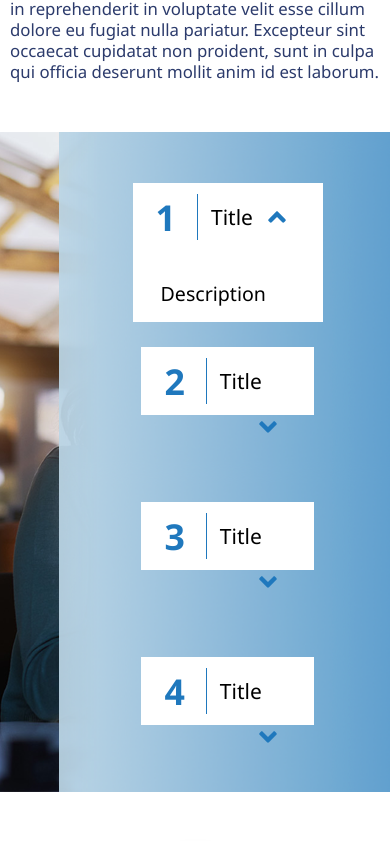
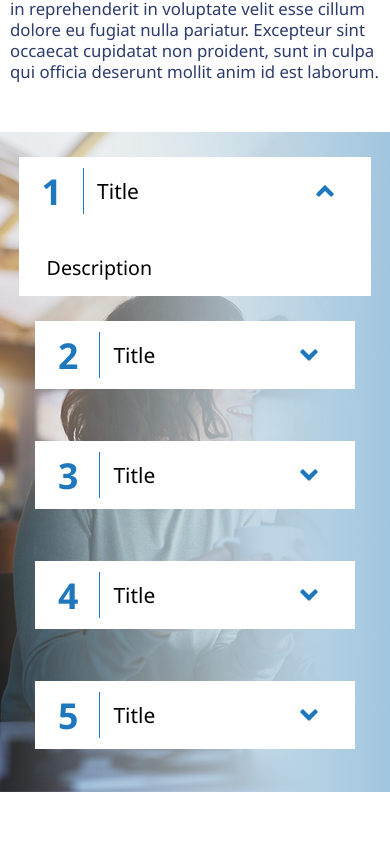
Before and after one commit to novikov1996/dj-support-page, a Vue app: page /#/ in a window 390 px wide. Shown: the part 1063-1904 px from the top of the page. Built offline with nearby package versions, Linux system fonts and the light colour scheme.

Commit message:
add media queries in slider

```diff
--- a/src/components/Reasons.vue
+++ b/src/components/Reasons.vue
@@ -49,15 +49,17 @@
     height 660px
     .slider
       display flex
+      justify-content flex-end
       width 85%
       background url("/static/images/gradient.png") center center no-repeat
       background-size cover
       overflow-y scroll
 
   .list
-    margin 51px 25px 51px 25%
-    padding-right 51px
+    margin 51px
+    padding 0 51px
     width 100%
+    max-width 600px
     .list-item
       width 100%
       margin-bottom 25px
@@ -121,4 +123,21 @@
     transition: transform 0.3s ease-out;
     float right
     background-size 60% 60%
+
+  @media screen and (max-width: 1200px)
+    #reason
+      .slider
+        width 65%
+        background url("/static/images/gradient.png") 10% 50% no-repeat
+    .list
+      margin 25px
+      padding 0 30px
+
+  @media screen and (max-width: 980px)
+    #reason
+      .slider
+        width 100%
+        background url("/static/images/gradient.png") 10% 50% no-repeat
+    .list
+      margin 25px 5px
 </style>
```
